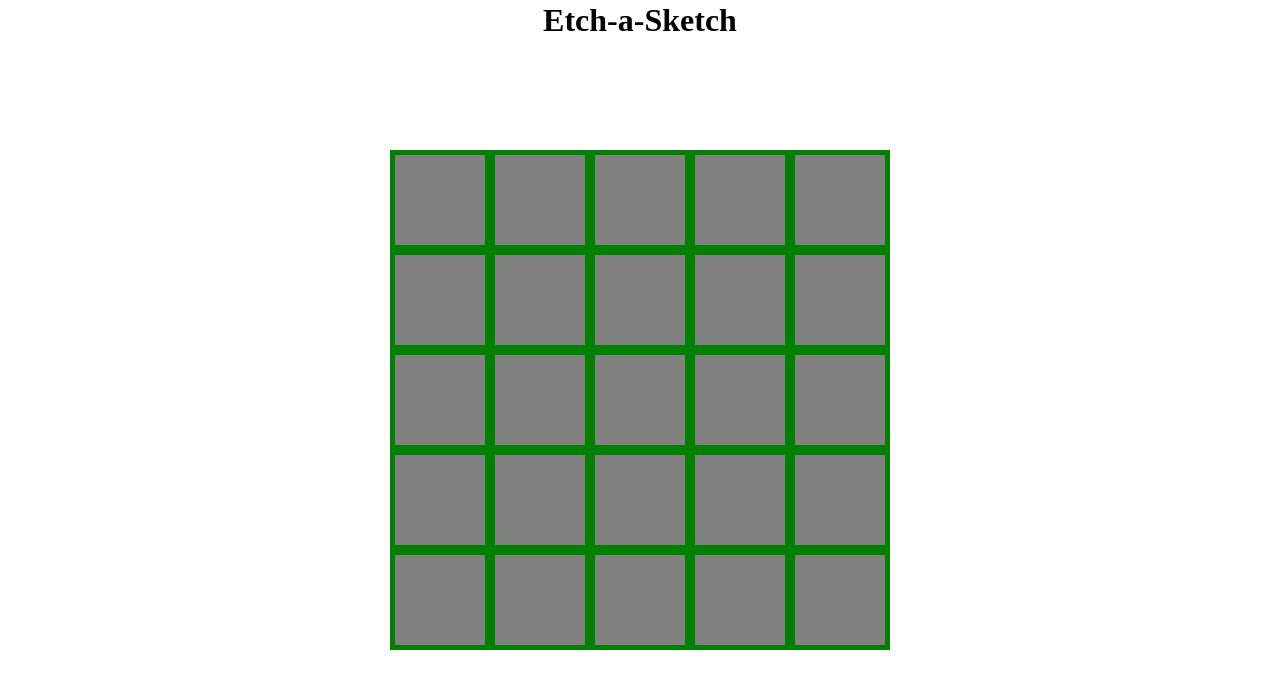
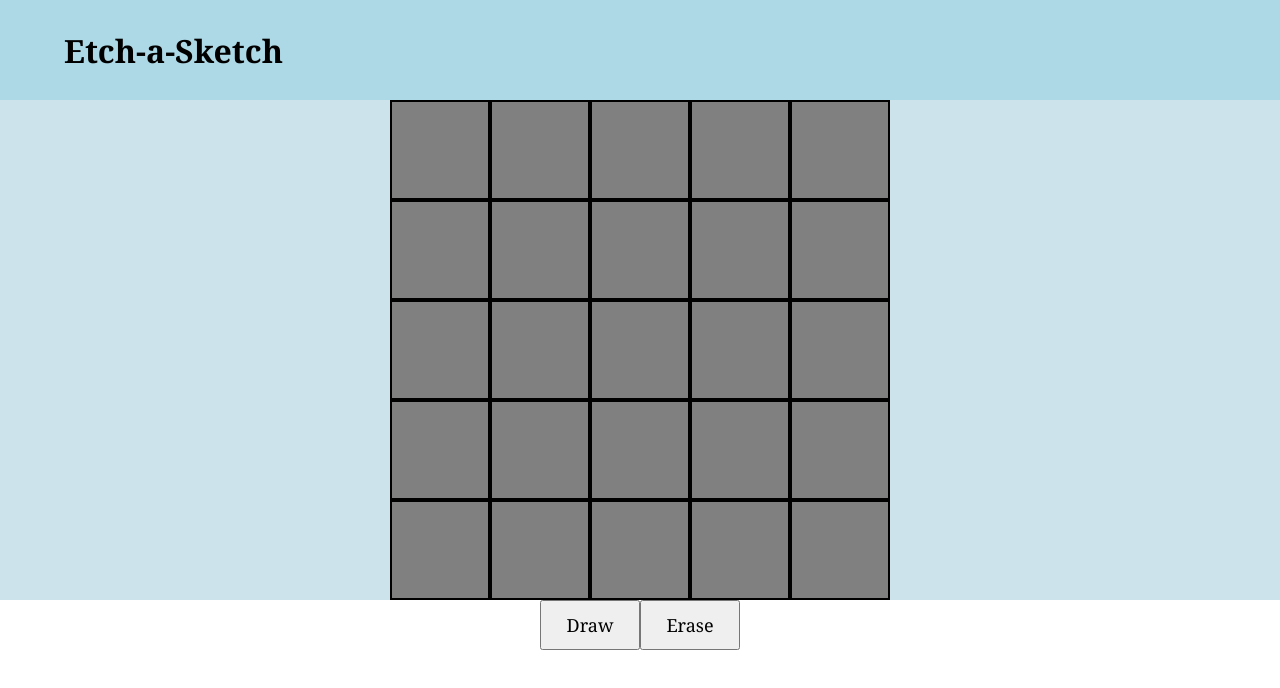
Before and after one commit to jpmunich/Etch-a-Sketch, a plain HTML site: page index.html in a window 1280 px wide. Drawn offline with Linux system fonts and the light colour scheme.

Commit message:
Can draw and erase on the grid

```diff
--- a/index.html
+++ b/index.html
@@ -8,8 +8,16 @@
     <link rel="stylesheet" href="style.css">
 </head>
 <body>
-    <h1 id="header">Etch-a-Sketch</h1>
-    <div id="grid-container"></div>
+    <div id="header">
+        <h1>Etch-a-Sketch</h1>
+    </div>
+    <div id="grid-container">
+        <div id="grid-element-container"></div>
+    </div>
+    <div id="buttons-container">
+        <button id="draw-button" class="btn">Draw</button>
+        <button id="erase-button" class="btn">Erase</button>
+    </div>
     <script src="script.js" defer></script>
 </body>
 </html>
--- a/script.js
+++ b/script.js
@@ -1,13 +1,19 @@
-const gridContainer = document.getElementById("grid-container");
-
+const gridContainer = document.getElementById("grid-element-container");
+const drawButton = document.getElementById("draw-button");
+const eraseButton = document.getElementById("erase-button");
+let isDrawClicked = false;
+let isEraseClicked = false;
 
 function makeGridPiece() {
     const gridElement = document.createElement("div");
     gridContainer.appendChild(gridElement);
-    gridElement.classList.add("grid");
+
+    // Adds to the container div
+    gridElement.classList.add("grid-element");
+    gridElementsList = document.querySelectorAll(".grid-element");
 }
 
-
+// Parameter "size" determines how many grid pieces will be made
 function makeGrid(size) {
     for (let i = 0; i < size; i++) {
         makeGridPiece();
@@ -15,3 +21,27 @@ function makeGrid(size) {
 }
 
 makeGrid(25);
+
+drawButton.addEventListener("click", function() {
+    isDrawClicked = true;
+    isEraseClicked = false;
+})
+
+eraseButton.addEventListener("click", function() {
+    isEraseClicked = true;
+    isDrawClicked = false;
+})
+
+for (let i = 0; i < gridElementsList.length; i++) {
+    gridElementsList[i].addEventListener("click", function() {
+        if (isDrawClicked) {
+        gridElementsList[i].classList.add("clicked-grid-element");
+        }
+    })
+
+    gridElementsList[i].addEventListener("click", function() {
+        if (isEraseClicked) {
+        gridElementsList[i].classList.remove("clicked-grid-element");
+        }
+    })
+}
--- a/style.css
+++ b/style.css
@@ -2,30 +2,56 @@
     margin: 0;
     padding: 0;
     box-sizing: border-box;
+    font-family: Georgia, 'Times New Roman', Times, serif;
 }
 
 #header {
-    position: absolute;
-    left: 50%;
-    top: 20px;
-    transform: translate(-50%, -50%);
+    display: flex;
+    align-items: center;
+    background-color: lightblue;
+    height: 100px;
+    width: 100%;
+}
+
+#header h1 {
+    width: 90%;
+    margin: 0 auto 0 auto;
 }
 
 #grid-container {
-    position: absolute;
-    top: 50%;
-    left: 50%;
-    transform: translate(-50%, -50%);
-    height: 500px;
-    width: 500px;
-    background-color: rebeccapurple;
     display: flex;
-    flex-wrap: wrap;
+    justify-content: center;
+    width: 100%;
+    background-color: rgb(204, 227, 235);
 }
 
-.grid {
+#grid-element-container {
+    display: flex;
+    justify-content: center;
+    align-items: center;
+    flex-wrap: wrap;
+    height: 100%;
+    width: 500px;
+}
+
+.grid-element {
     background-color: gray;
-    border: 5px solid green;
+    border: 2.5px solid black;
     height: 100px;
     width: 100px;
 }
+
+.clicked-grid-element {
+    background-color: black;
+}
+
+#buttons-container {
+    display: flex;
+    justify-content: center;
+}
+
+.btn {
+    height: 50px;
+    width: 100px;
+    font-size: 18px;
+}
```
